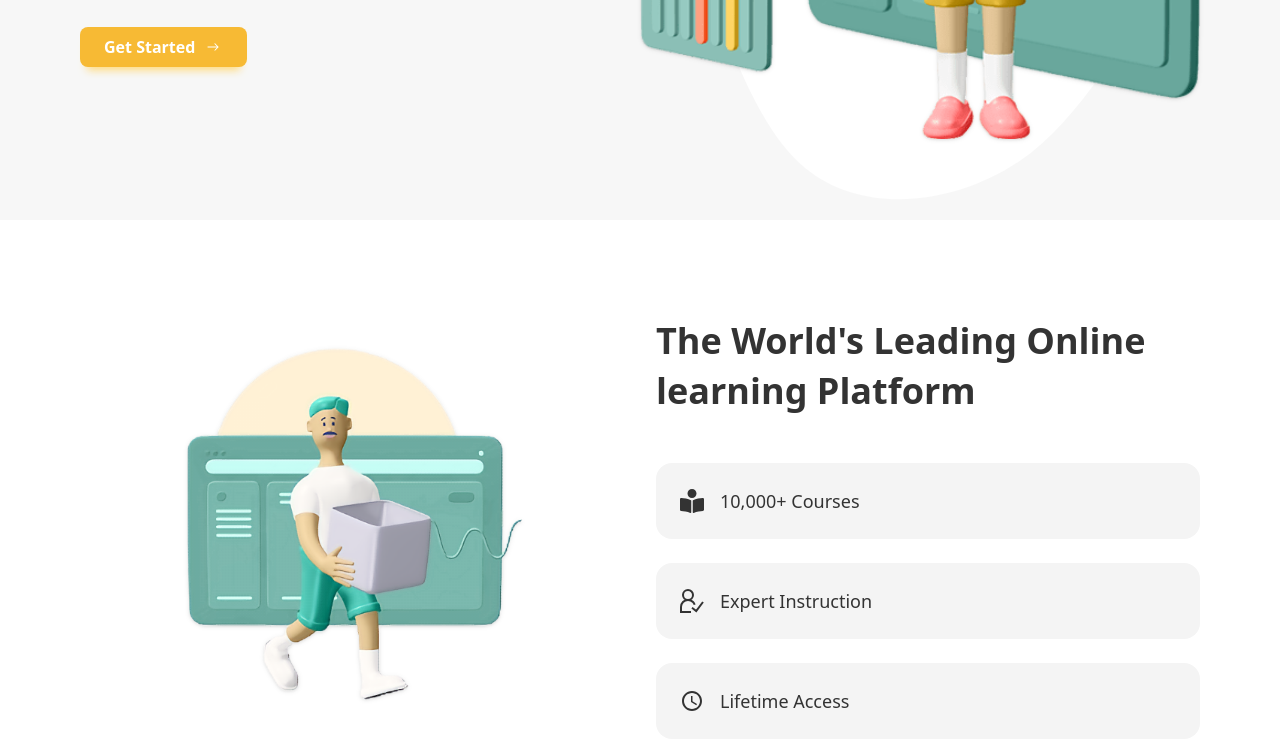
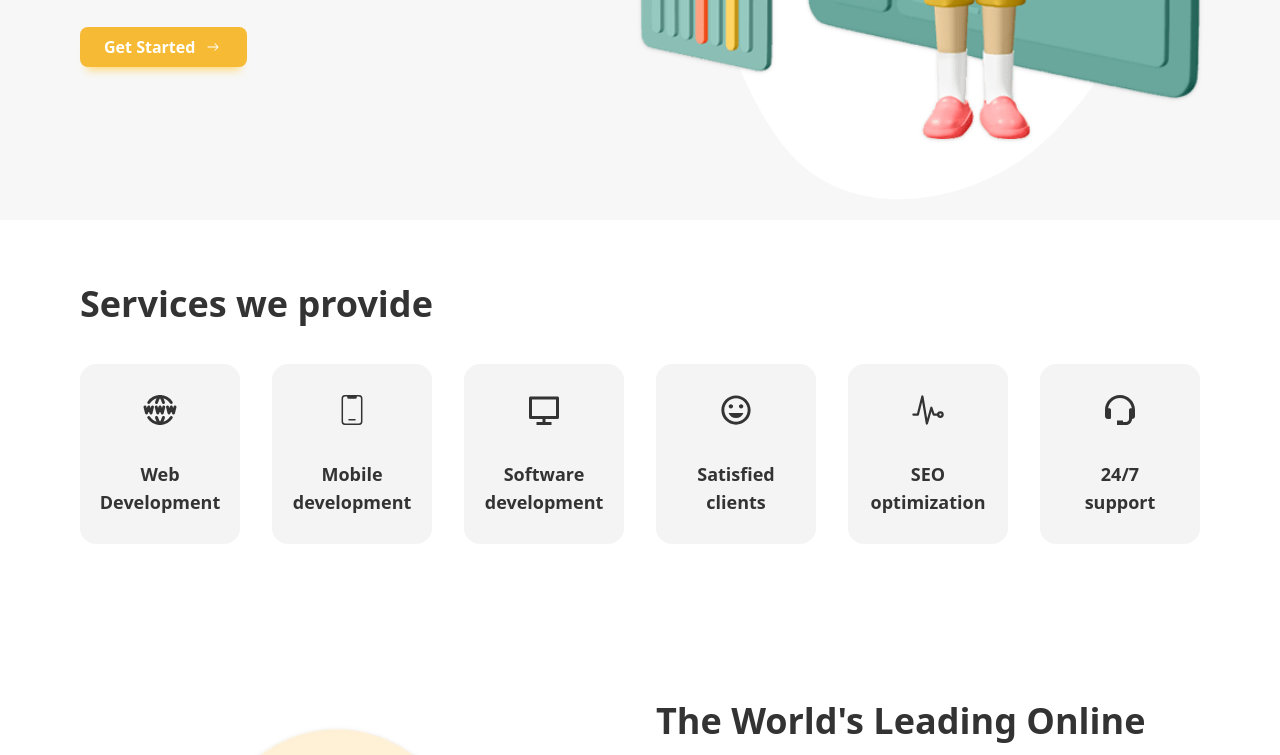
Before and after one commit to jananisree96/eLearning_Website, a React (Vite) app: page / in a window 1280 px wide. Shown: the part 550-1305 px from the top of the page. Built offline with nearby package versions, Linux system fonts and the light colour scheme.

Commit message:
services added

```diff
--- a/src/App.jsx
+++ b/src/App.jsx
@@ -2,12 +2,14 @@ import React from 'react'
 import Hero from './components/Hero/Hero'
 import Banner from './components/Banner/Banner'
 import Banner2 from './components/Banner/Banner2'
+import Services from './components/Services/Services'
 
 
 function App() {
   return (
     <main className='overflow-x-hidden bg-white text-dark'>
       <Hero/>
+      <Services />
       <Banner />
       <Banner2/>
     </main>
--- /dev/null
+++ b/src/components/Services/Services.jsx
@@ -0,0 +1,100 @@
+import React from "react";
+import { RiComputerLine } from "react-icons/ri";
+import { CiMobile3 } from "react-icons/ci";
+import { TbWorldWww } from "react-icons/tb";
+import { IoMdHappy } from "react-icons/io";
+import { BiSupport } from "react-icons/bi";
+import { IoPulseOutline } from "react-icons/io5";
+import { motion } from "framer-motion";
+
+const ServicesData = [
+  {
+    id: 1,
+    title: "Web Development",
+    link: "#",
+    icon: <TbWorldWww />,
+    delay: 0.2,
+  },
+  {
+    id: 2,
+    title: "Mobile development",
+    link: "#",
+    icon: <CiMobile3 />,
+    delay: 0.3,
+  },
+  {
+    id: 3,
+    title: "Software development",
+    link: "#",
+    icon: <RiComputerLine />,
+    delay: 0.4,
+  },
+  {
+    id: 4,
+    title: "Satisfied clients",
+    link: "#",
+    icon: <IoMdHappy />,
+    delay: 0.5,
+  },
+  {
+    id: 5,
+    title: "SEO optimization",
+    link: "#",
+    icon: <IoPulseOutline />,
+    delay: 0.6,
+  },
+  {
+    id: 6,
+    title: "24/7 support",
+    link: "#",
+    icon: <BiSupport />,
+    delay: 0.7,
+  },
+];
+
+const SlideLeft = (delay) => {
+  return {
+    initial: {
+      opacity: 0,
+      x: 50,
+    },
+    animate: {
+      opacity: 1,
+      x: 0,
+      transition: {
+        duration: 0.3,
+        delay: delay,
+        ease: "easeInOut",
+      },
+    },
+  };
+};
+const Services = () => {
+  return (
+    <section className="bg-white">
+      <div className="container pb-14 pt-16">
+        <h1 className="text-4xl font-bold text-left pb-10">
+          Services we provide
+        </h1>
+        <div className="grid grid-cols-2 sm:grid-cols-3 md:grid-cols-6 gap-8">
+          {ServicesData.map((service) => (
+            <motion.div
+              variants={SlideLeft(service.delay)}
+              initial="initial"
+              whileInView={"animate"}
+              viewport={{ once: true }}
+              className="bg-[#f4f4f4] rounded-2xl flex flex-col gap-4 items-center justify-center p-4 py-7 hover:bg-white hover:scale-110 duration-300 hover:shadow-2xl"
+            >
+              <div className="text-4xl mb-4"> {service.icon}</div>
+              <h1 className="text-lg font-semibold text-center px-3">
+                {service.title}
+              </h1>
+            </motion.div>
+          ))}
+        </div>
+      </div>
+    </section>
+  );
+};
+
+export default Services;
```
